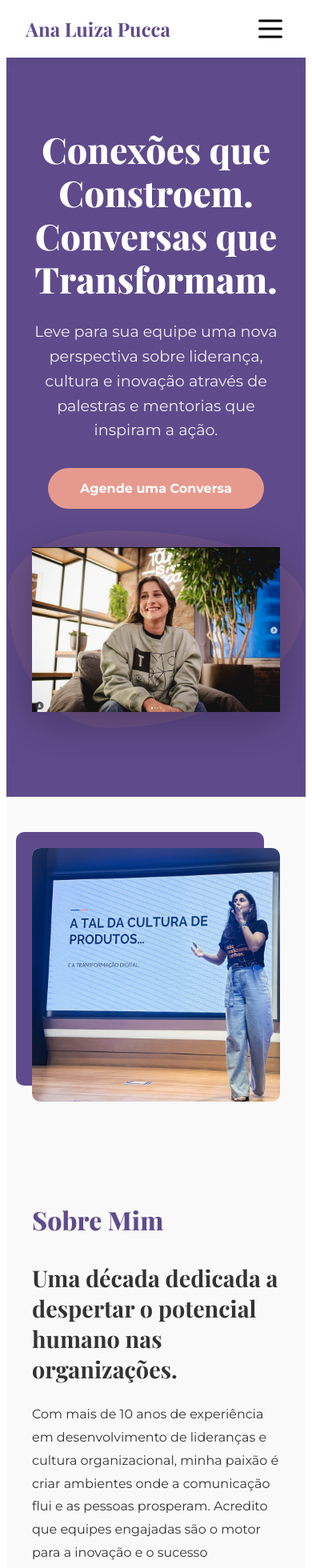
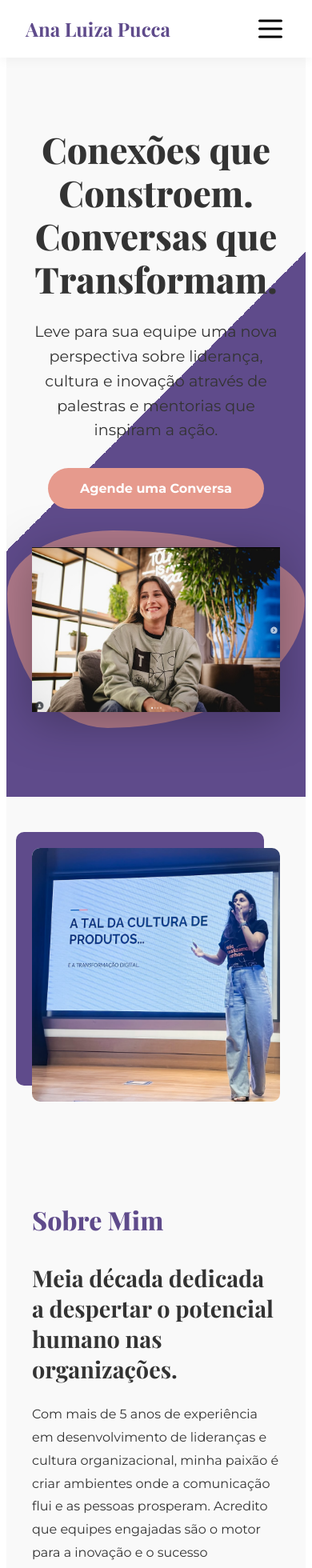
Before and after one commit to tulliopimentel/analu-landing-page, a Vue app: page / in a window 390 px wide. Shown: the top 1960 px of the page at 80% size. Built offline with nearby package versions, Linux system fonts and the light colour scheme; the HTML template or start-up script is replaced by a standard one.

Commit message:
alterado fundo

```diff
--- a/src/views/homeView.vue
+++ b/src/views/homeView.vue
@@ -27,7 +27,7 @@
         <div class="text-content">
           <h1 class="animate-on-scroll">Conexões que Constroem. Conversas que Transformam.</h1>
           <p class="animate-on-scroll delay-1">Leve para sua equipe uma nova perspectiva sobre liderança, cultura e inovação através de palestras e mentorias que inspiram a ação.</p>
-          <a href="#contato" class="cta-button animate-on-scroll delay-2">Agende uma Conversa</a>
+          <a href="#contato" class="cta-button animate-on-scroll">Agende uma Conversa</a>
         </div>
         <div class="image-content">
           <img src="../assets/foto5.png" alt="Foto da Palestrante" class="speaker-image animate-on-scroll delay-3">
@@ -45,8 +45,8 @@
             </div>
             <div class="about-text">
               <h2 class="section-title">Sobre Mim</h2>
-              <h3>Uma década dedicada a despertar o potencial humano nas organizações.</h3>
-              <p>Com mais de 10 anos de experiência em desenvolvimento de lideranças e cultura organizacional, minha paixão é criar ambientes onde a comunicação flui e as pessoas prosperam. Acredito que equipes engajadas são o motor para a inovação e o sucesso sustentável. Minha jornada passou por [mencione 1 ou 2 empresas/experiências relevantes], e hoje, como palestrante e mentora, meu objetivo é simples: equipar seus líderes e equipes com as ferramentas para um futuro mais colaborativo e humano.</p>
+              <h3>Meia década dedicada a despertar o potencial humano nas organizações.</h3>
+              <p>Com mais de 5 anos de experiência em desenvolvimento de lideranças e cultura organizacional, minha paixão é criar ambientes onde a comunicação flui e as pessoas prosperam. Acredito que equipes engajadas são o motor para a inovação e o sucesso sustentável. Minha jornada passou por [mencione 1 ou 2 empresas/experiências relevantes], e hoje, como palestrante e mentora, meu objetivo é simples: equipar seus líderes e equipes com as ferramentas para um futuro mais colaborativo e humano.</p>
             </div>
           </div>
         </div>
@@ -480,7 +480,6 @@ html {
 }
 
 .text-content {
-  /* --- AJUSTE 1: Mover foto para a direita (diminuindo espaço do texto) --- */
   max-width: 45%;
   z-index: 2;
 }
@@ -519,7 +518,6 @@ html {
 
 .image-content {
   position: relative;
-  /* --- AJUSTE 1: Mover foto para a direita (aumentando espaço da imagem) --- */
   width: 55%;
   display: flex;
   justify-content: center;
@@ -536,10 +534,9 @@ html {
 
 .background-shape {
   position: absolute;
-  /* --- AJUSTE 2: Aumentar o tamanho da forma de fundo --- */
   width: 120%;
   height: 120%;
-  background-color: rgba(230, 154, 141, 0.1); /* Usando a cor secundária com transparência */
+  background-color: rgba(230, 154, 141, 0.6);
   border-radius: 30% 70% 70% 30% / 30% 30% 70% 70%;
   z-index: 0;
   animation: morph 8s ease-in-out infinite;
@@ -827,16 +824,20 @@ html {
   .section-title {
     font-size: 2rem;
   }
+  /* --- CORREÇÃO APLICADA AQUI --- */
   .hero-section {
-      background: var(--color-primary);
-      padding-top: 80px;
+    /* Mantém o fundo dividido no mobile */
+    background: linear-gradient(135deg, var(--color-background) 50%, var(--color-primary) 50%);
+    padding-top: 80px;
   }
   .text-content h1 {
     font-size: 2.8rem;
-    color: var(--color-light);
+    /* Garante que o texto seja legível no fundo dividido */
+    color: var(--color-dark);
   }
   .text-content p {
-    color: rgba(255,255,255,0.9);
+    /* Garante que o texto seja legível no fundo dividido */
+    color: var(--color-dark);
   }
 }
 </style>
```
